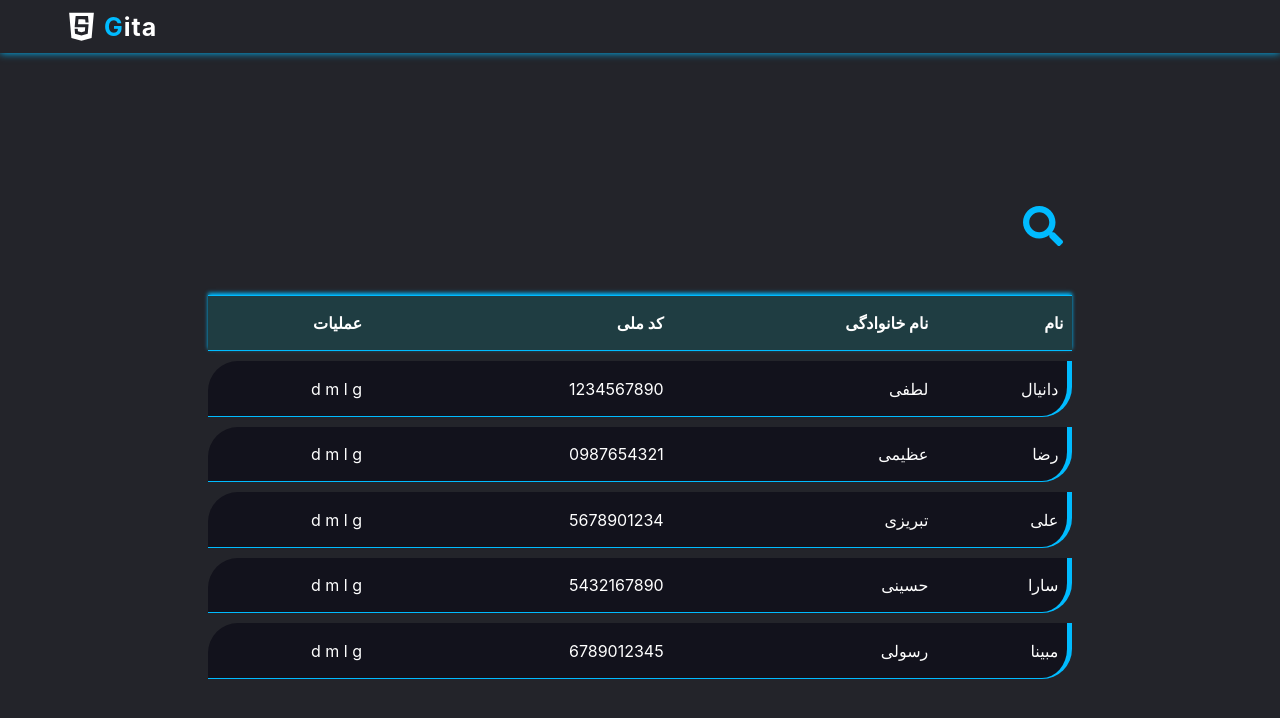
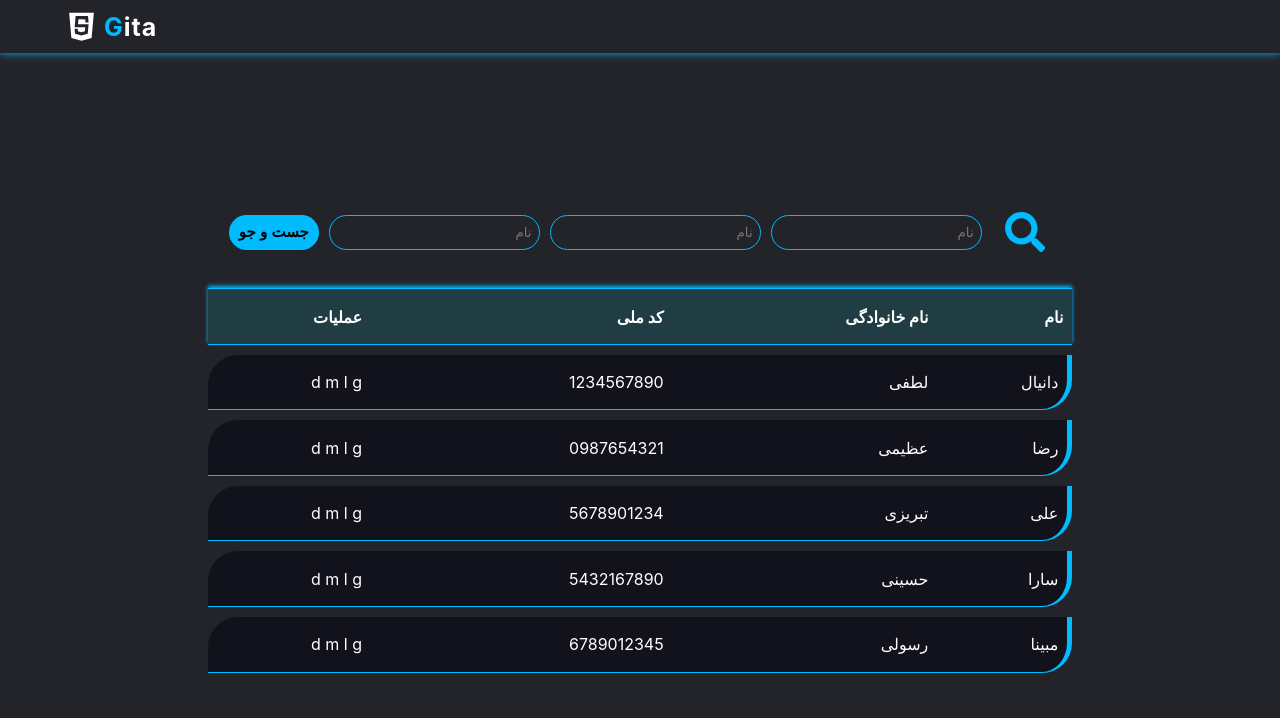
Before and after one commit to iXZed026/task-app, a React (Create React App) app: page / in a window 1280 px wide. Shown: the top 718 px of the page. Built offline with nearby package versions, Linux system fonts and the light colour scheme.

Commit message:
create search

```diff
--- /dev/null
+++ b/src/component/Users/Search.css
@@ -0,0 +1,27 @@
+.form-search {
+    width: 89%;
+    display: flex;
+    justify-content: space-between;
+    align-items: center;
+}
+
+.form-search input {
+    width: 28%;
+    height: 35px;
+    padding: 0 1%;
+    outline: none;
+    background-color: transparent;
+    border: 1px solid var(--text-color);
+    border-radius: 20px;
+    color: white;
+}
+
+.form-search button {
+    width: 12%;
+    height: 35px;
+    background-color: var(--text-color);
+    border: none;
+    border-radius: 20px;
+    font-size: 15px;
+    font-weight: bold;
+}
--- /dev/null
+++ b/src/component/Users/Search.tsx
@@ -0,0 +1,15 @@
+import React from 'react';
+import "./Search.css"
+
+const Search: React.FC = () => {
+    return (
+        <form action="" className="form-search">
+            <input type="text" className="name" placeholder='نام' />
+            <input type="text" className="name" placeholder='نام' />
+            <input type="text" className="name" placeholder='نام' />
+            <button type="submit" value="جست و جو">جست و جو</button>
+        </form>
+    )
+}
+
+export default Search
--- a/src/component/Users/Users.css
+++ b/src/component/Users/Users.css
@@ -19,22 +19,23 @@
 
 
 .search {
-    width: 70px;
-    height: 70px;
+    width: 100%;
+    display: flex;
+    gap: 5px;
     margin-top: 10%;
     margin-bottom: 2%;
     padding: 1% 1%;
-            border-radius: 50%;
 }
 
 #icon-style {
-    width: 40px;
+    width: 9%;
     height: 40px;
     color: var(--text-color);
     cursor: pointer;
 }
 
-.users-table table{
+
+.users-table table {
     width: 100%;
     border-collapse: separate;
     border-spacing: 0 10px;
@@ -45,10 +46,10 @@ table thead tr {
 }
 
 table thead tr th {
-        border-bottom: 1px solid var(--text-color);
-        border-top: 1px solid var(--text-color);
-        background-color: rgba(0, 255, 255, 0.114);
-        color: white;
+    border-bottom: 1px solid var(--text-color);
+    border-top: 1px solid var(--text-color);
+    background-color: rgba(0, 255, 255, 0.114);
+    color: white;
 }
 
 table tbody tr {
@@ -72,7 +73,8 @@ table td {
 
 }
 
-table th , table td {
+table th,
+table td {
     padding: 2% 1%;
     text-align: right;
 }
--- a/src/component/Users/Users.tsx
+++ b/src/component/Users/Users.tsx
@@ -1,5 +1,6 @@
 import React, { useState, useEffect } from 'react';
 import "./Users.css";
+import Search from './Search';
 import axios from 'axios';
 import { FaSearch } from "react-icons/fa";
 
@@ -17,14 +18,17 @@ const Users: React.FC = () => {
 
     const [users, setUsers] = useState<any>(usersJsonData);
 
+    const searchUserHandle = () => {
 
+    }
 
     return (
         <div className="users">
             <div className="users-container">
                 <div className="users-flex">
                     <div className="search">
-                        <FaSearch id="icon-style" />
+                        <FaSearch id="icon-style" onClick={searchUserHandle} />
+                        <Search />
                     </div>
                     <div className="users-table">
                         <table>
@@ -38,13 +42,13 @@ const Users: React.FC = () => {
                             </thead>
                             <tbody id="table-body">
                                 {
-                                    users.map((user:User,key:number)=>(
+                                    users.map((user: User, key: number) => (
                                         <tr key={user.id}>
-                                    <td id='border'>{user.name}</td>
-                                    <td>{user.lastName}</td>
-                                    <td>{user.nationalCode}</td>
-                                    <td id='radius'>d m l g</td>
-                                </tr>
+                                            <td id='border'>{user.name}</td>
+                                            <td>{user.lastName}</td>
+                                            <td>{user.nationalCode}</td>
+                                            <td id='radius'>d m l g</td>
+                                        </tr>
                                     ))
                                 }
                             </tbody>
```
